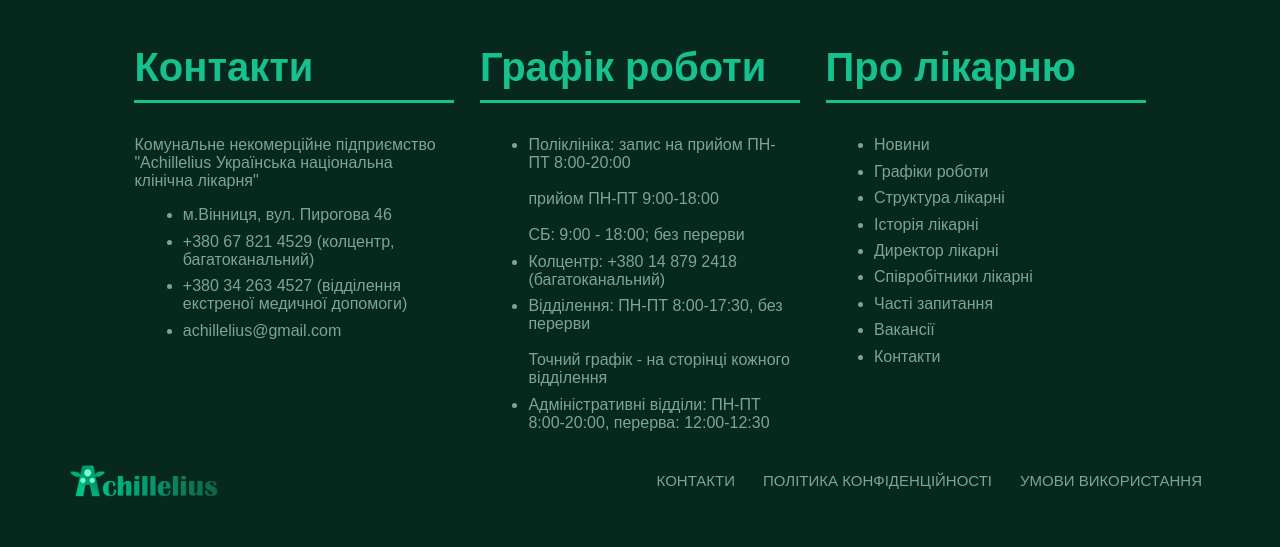
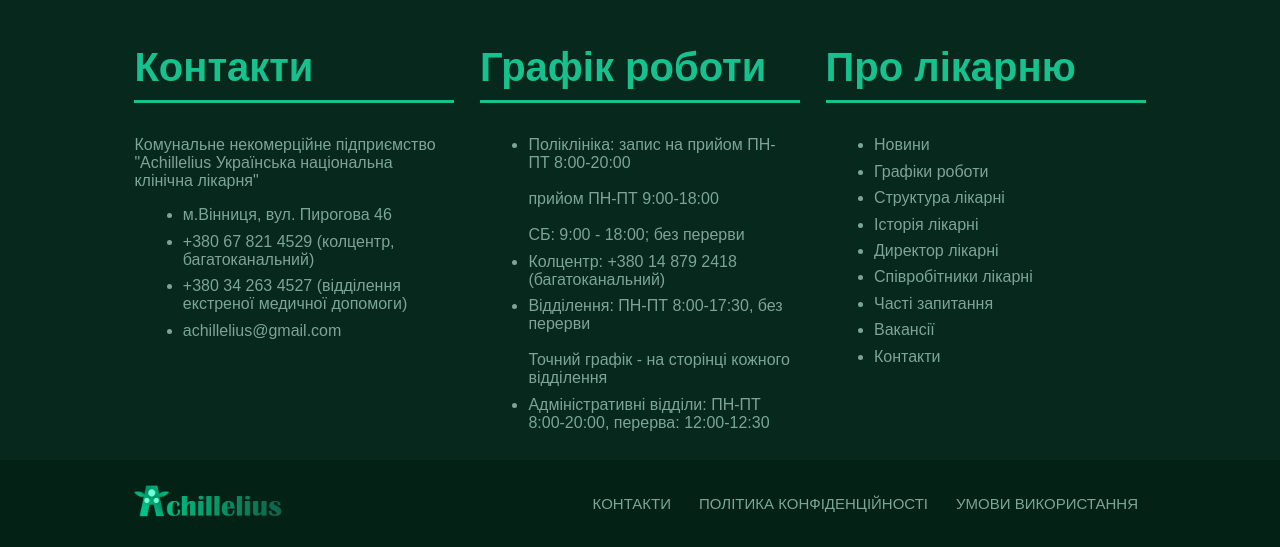
Before and after one commit to forkivan/kyrsova, a PHP site: page / in a window 1280 px wide. Shown: the part 2057-2604 px from the top of the page. Before the commit the page ends 2554 px from the top, so only its background shows below. Run offline with PHP 8.4, Linux system fonts and the light colour scheme.

Commit message:
Update Styles.css

```diff
--- a/Курсова/Styles.css
+++ b/Курсова/Styles.css
@@ -212,7 +212,9 @@
 }
 
 #EndLinks {
-	width: 80%;
+	width: 100%;
+	padding: 5px 20%;
+	background-color: #032114;
 
 	a {
 		float: right;
@@ -220,7 +222,7 @@
 
 		display: block;
 		text-align: center;
-		padding: 12px 14px;
+		padding: 1.5% 14px;
 		text-decoration: none;
 		font-size: 15px;
 	}
@@ -236,7 +238,7 @@
 		width: 16%;
 		padding: 10px;
 	}
-	#EndLinks { width: 90%; }
+	#EndLinks { padding: 1.5% 10%; }
 
 	.LinkBlock {
 		width:25%;
@@ -253,7 +255,7 @@
 		padding: 15px;
 	}
 
-	#EndLinks { width: 100%; }
+	#EndLinks { padding: 1.5% 0; }
 
 	.LinkBlock {
 		width:32%;
@@ -282,5 +284,5 @@
 		margin: 3%;
 	}
 
-	#EndLinks { width: 100%; }
+	#EndLinks { padding: 1.5% 0; }
 }
```
